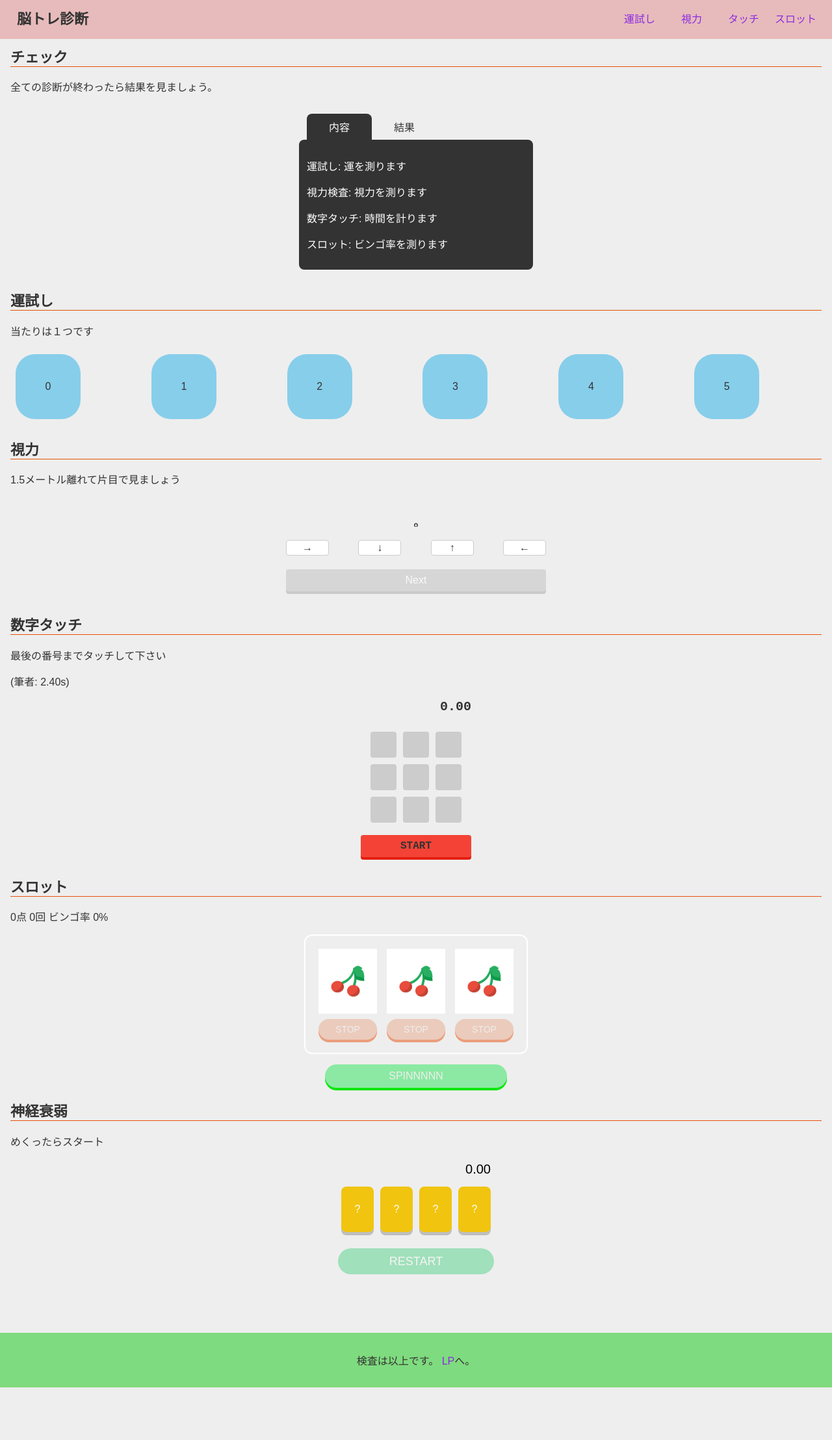
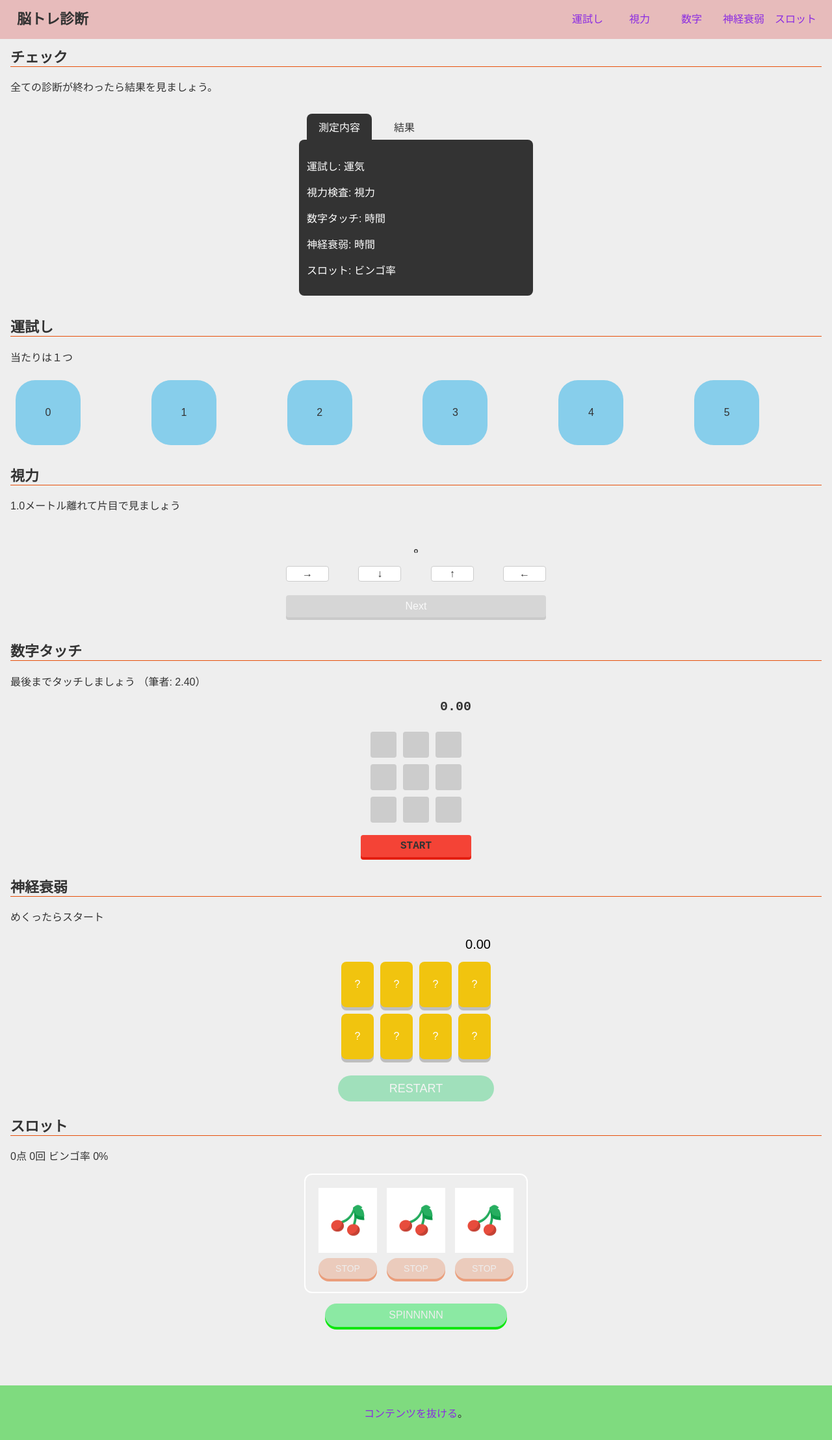
Before and after one commit to naniwanoshikin/hello_shikitti, a plain HTML site: page public/pages/diagnose.html in a window 1280 px wide. Shown: the whole page at 65% size. Before the commit the page ends 2135 px from the top, so only its background shows below. Drawn offline with Linux system fonts and the light colour scheme.

Commit message:
diagnosefixed

```diff
--- a/public/pages/diagnose.html
+++ b/public/pages/diagnose.html
@@ -4,7 +4,7 @@
 <head>
   <meta charset="utf-8">
   <meta name="viewport" content="width=device-width, initial-scale=1">
-  <title>脳トレ診断</title>
+  <title>脳トレ</title>
   <link rel="icon" href="../nezcon.ico">
   <link rel="stylesheet" href="../src/css/diagnose.css">
   <!-- 目次アイコンボタン（スマホ用） -->
@@ -20,7 +20,8 @@
         <ul>
           <li><a href="#hit">運試し</a></li>
           <li><a href="#quiz">視力</a></li>
-          <li><a href="#num">タッチ</a></li>
+          <li><a href="#num">数字</a></li>
+          <li><a href="#weakness">神経衰弱</a></li>
           <li><a href="#slot">スロット</a></li>
         </ul>
       </nav>
@@ -37,8 +38,8 @@
           <li><a href="#hit">運試し</a></li>
           <li><a href="#quiz">視力</a></li>
           <li><a href="#num">数字タッチ</a></li>
+          <li><a href="#weakness">神経衰弱</a></li>
           <li><a href="#slot">スロット</a></li>
-          <li><a href="../index.html">LPに戻る</a></li>
         </ul>
       </nav>
     </div>
@@ -52,20 +53,22 @@
       <p>全ての診断が終わったら結果を見ましょう。</p>
       <div class="tab-menu">
         <ul class="menu">
-          <li><a href="#" class="active" data-id="about">内容</a></li>
+          <li><a href="#" class="active" data-id="about">測定内容</a></li>
           <li><a href="#" data-id="contact">結果</a></li>
         </ul>
         <section class="content active" id="about">
-          <p>運試し: 運を測ります</p>
-          <p>視力検査: 視力を測ります</p>
-          <p>数字タッチ: 時間を計ります</p>
-          <p>スロット: ビンゴ率を測ります</p>
+          <p>運試し: 運気</p>
+          <p>視力検査: 視力</p>
+          <p>数字タッチ: 時間</p>
+          <p>神経衰弱: 時間</p>
+          <p>スロット: ビンゴ率</p>
         </section>
         <section class="content" id="contact">
-          <p>運気: <span id="luck"></span></p>
-          <p>視力: <span id="sight"></span></p>
-          <p>タイム(秒): <span id="s_time"></span></p>
-          <p>ビンゴ率(%): <span id="bingo"></span></p>
+          <p>運気: <span id="luck">0</span></p>
+          <p>視力検査: <span id="sight">0</span></p>
+          <p>タイム(秒): <span id="s_time">0</span></p>
+          <p>タイム(秒): <span id="w_time">0</span></p>
+          <p>ビンゴ率(%): <span id="bingo">0</span></p>
         </section>
       </div>
     </section>
@@ -73,7 +76,7 @@
     <!-- 運試し ＝＝＝＝＝＝＝＝＝＝＝＝＝＝＝ -->
     <section id="hit">
       <h2>運試し</h2>
-      <p>当たりは１つです</p>
+      <p>当たりは１つ</p>
       <div id="round"></div>
     </section>
 
@@ -81,7 +84,7 @@
     <h1 id="quiz"></h1>
     <section>
       <h2>視力</h2>
-      <p>1.5メートル離れて片目で見ましょう</p>
+      <p>1.0メートル離れて片目で見ましょう</p>
       <div class="quiz">
         <!-- C画像 -->
         <p id="randolt"></p>
@@ -100,21 +103,12 @@
     <!-- 数字タッチ ＝＝＝＝＝＝＝＝＝＝＝＝ -->
     <section id="num">
       <h2>数字タッチ</h2>
-      <p>最後の番号までタッチして下さい</p>
-      <p>(筆者: 2.40s)</p>
+      <p>最後までタッチしましょう （筆者: 2.40）</p>
       <div id="touch">
         <div id="time">0.00</div>
         <ul id="board"></ul>
         <div id="start_btn">START</div>
       </div>
-    </section>
-
-    <!-- スロットマシーン ＝＝＝＝＝＝＝＝＝＝＝＝ -->
-    <section id="slot">
-      <h2>スロット</h2>
-      <p id="points">0点 0回 ビンゴ率 0%</p>
-      <div class="mainslot"></div>
-      <div id="spin">SPINNNNN</div>
     </section>
 
     <!-- 神経衰弱 ＝＝＝＝＝＝＝＝＝＝＝＝＝＝＝ -->
@@ -136,11 +130,18 @@
       </div>
     </section>
 
+    <!-- スロットマシーン ＝＝＝＝＝＝＝＝＝＝＝＝ -->
+    <section id="slot">
+      <h2>スロット</h2>
+      <p id="points">0点 0回 ビンゴ率 0%</p>
+      <div class="mainslot"></div>
+      <div id="spin">SPINNNNN</div>
+    </section>
+
   </main>
 
   <footer>
-    検査は以上です。
-    <a href="../index.html">LP</a>へ。
+    <a href="../index.html">コンテンツを抜ける</a>。
   </footer>
 
   <!-- メニュー -->
--- a/public/src/css/diagnose.scss
+++ b/public/src/css/diagnose.scss
@@ -100,7 +100,7 @@ header {
         transition: opacity 0.3s, transform 0.3s;
         a {
           font-size: 18px;
-          background: yellow;
+          background: rgb(236, 209, 55);
           border-radius: 10px;
           display: block;
           width: 150px;
--- a/public/src/js/diagnose/weakness.js
+++ b/public/src/js/diagnose/weakness.js
@@ -1,8 +1,8 @@
-'use strict'; // 神経衰弱 (dotinstall_古いJSの書き方?)
+'use strict'; // 神経衰弱 (dotinstall_古い書き方?)
 
 {
 
-  let pairs = 2; // ペア数 * 2 = カード枚数
+  let pairs = 4; // ペア数 * 2 = カード枚数
   let cards = []; // カードのペア格納
 
   // めくったカード
@@ -27,12 +27,20 @@
       card = cards.splice(Math.floor(Math.random() * cards.length), 1)[0];
       document.getElementById('stage').appendChild(card);
     }
-    // document.getElementById('restart').addEventListener('click', e => {
-    //   e.preventDefault(); // 追加（なぜ効かない？）
-    // });
   }
   init();
 
+  // やり直しボタン追加
+  document.getElementById('restart').addEventListener('click', e => {
+    e.preventDefault();
+    clearTimeout(timeoutId); // タイマーを止める
+    document.getElementById('score').textContent = '0.00';
+    // んーわからん...
+    // 判定後
+    // secondCard.removeEventListener('transitionend', check); // 解除
+    firstCard = null;
+    secondCard = null;
+  });
 
   // カード生成
   function createCard(num) { // 番号
@@ -68,7 +76,7 @@
     if (card.className.indexOf('open') !== -1) { // openがあれば
       return;
     }
-    card.className = 'card open';
+    card.className = 'card open'; // めくる
     flipCount++;
     if (flipCount % 2 === 1) {
       firstCard = card;
```
Also changed, not shown: README.md, public/src/css/diagnose.css. Lines whose indentation alone changed are shown as unchanged.
